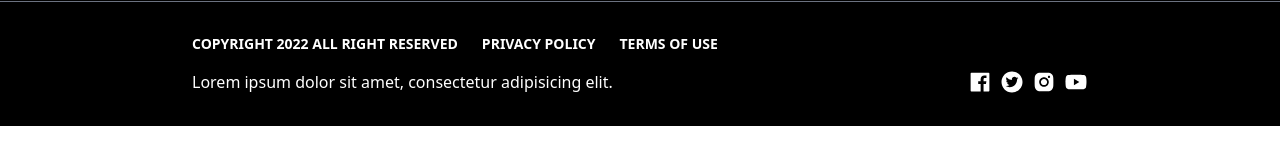
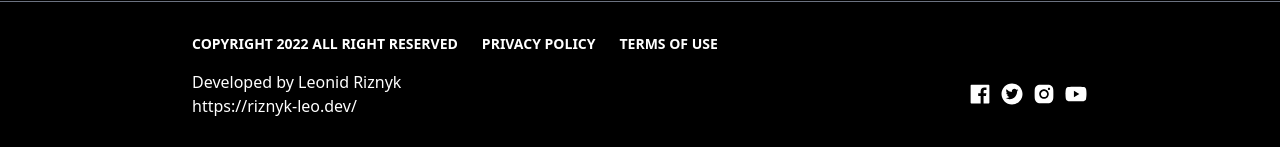
Before and after one commit to RiznykLeo/digi-landing, a React (Create React App) app: page / in a window 1280 px wide. Shown: the part 6369-6516 px from the top of the page. Before the commit the page ends 6495 px from the top, so only its background shows below. Built offline with nearby package versions, Linux system fonts and the light colour scheme.

Commit message:
added link to myself

```diff
--- a/src/components/partials/Credits.tsx
+++ b/src/components/partials/Credits.tsx
@@ -11,8 +11,15 @@ function Credits() {
             </div>
             <div className='flex justify-between'>
                 <div>
-                    Lorem ipsum dolor sit amet,
-                    consectetur adipisicing elit.
+                    <p>
+                        Developed by Leonid Riznyk
+                    </p>
+                    <p>
+                        <a target="_blank" href="https://riznyk-leo.dev/">
+                            https://riznyk-leo.dev/
+                        </a>
+                    </p>
+
                 </div>
                 <ul className='text-2xl flex gap-2 items-center'>
                     <a target='_blank' href='https://www.facebook.com/login/' rel="noreferrer">
```
